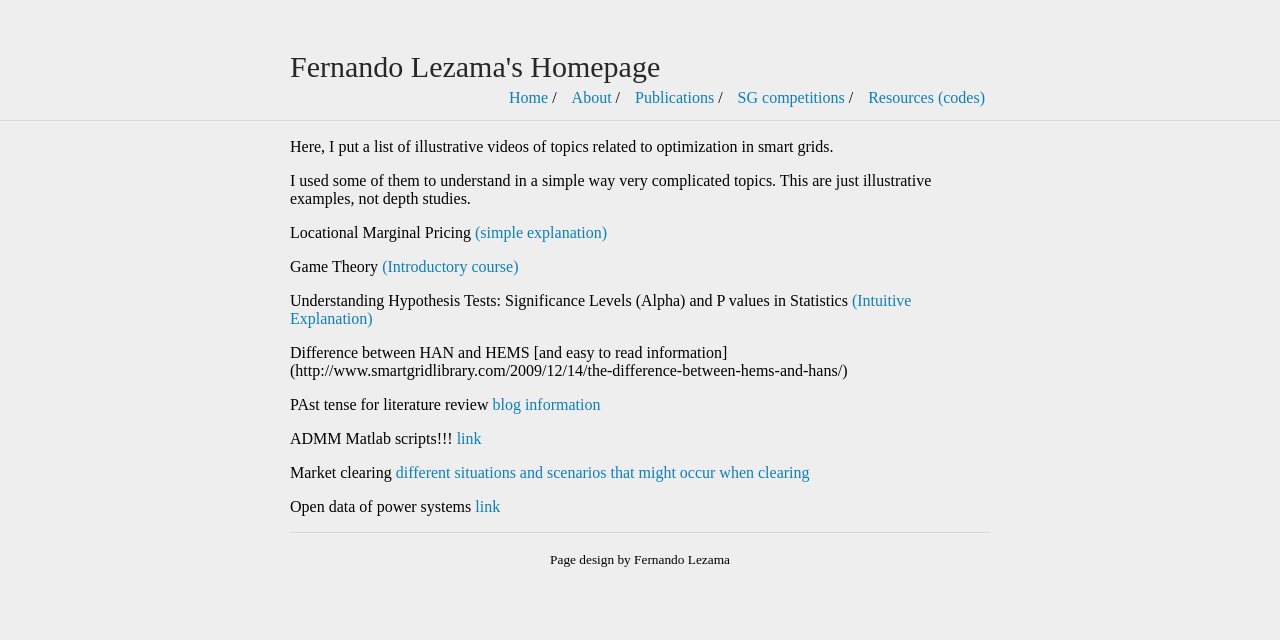
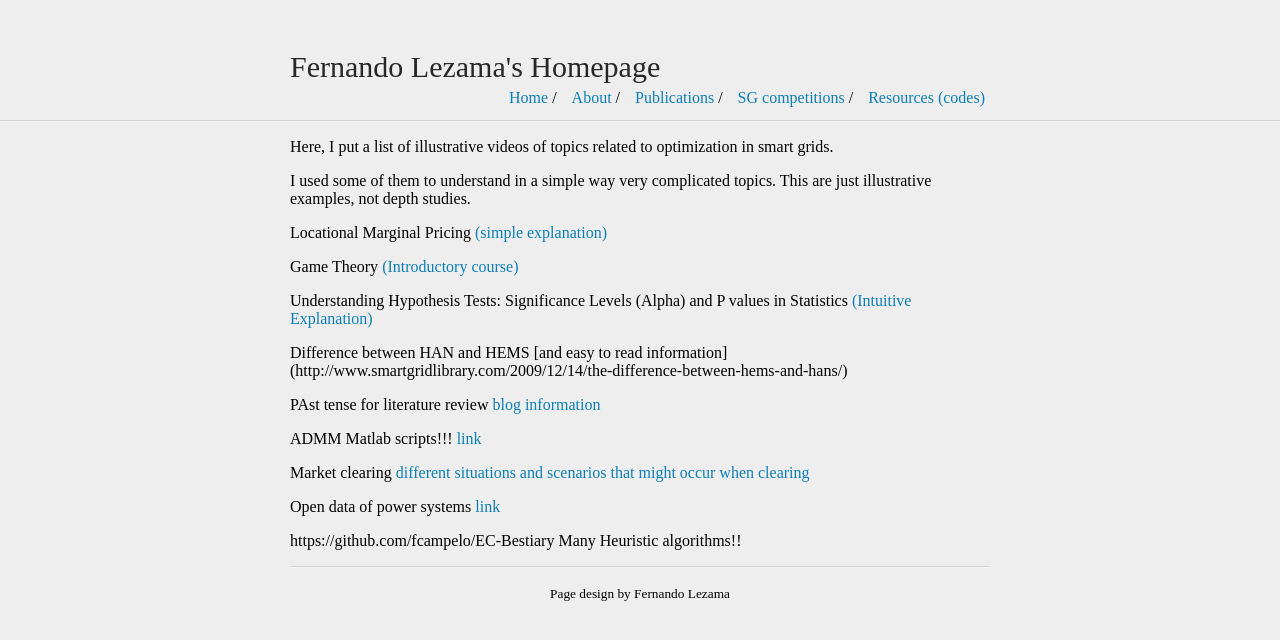
Before and after one commit to fernandolezama/fernandolezama.github.io, a Jekyll site: the page built from InterestingLinks.md, in a window 1280 px wide. Shown: the top 640 px of the page. Built offline with Jekyll 4.4.1, drawn with Linux system fonts in a browser that asks for light colours; our own code applies the rules of GitHub Pages for plain Markdown files.

Commit message:
Update InterestingLinks.md

```diff
--- a/InterestingLinks.md
+++ b/InterestingLinks.md
@@ -19,3 +19,5 @@ Market clearing [different situations and scenarios that might occur when cleari
 
 
 Open data of power systems [link](https://data.open-power-system-data.org/time_series)
+
+https://github.com/fcampelo/EC-Bestiary Many Heuristic algorithms!!
```
